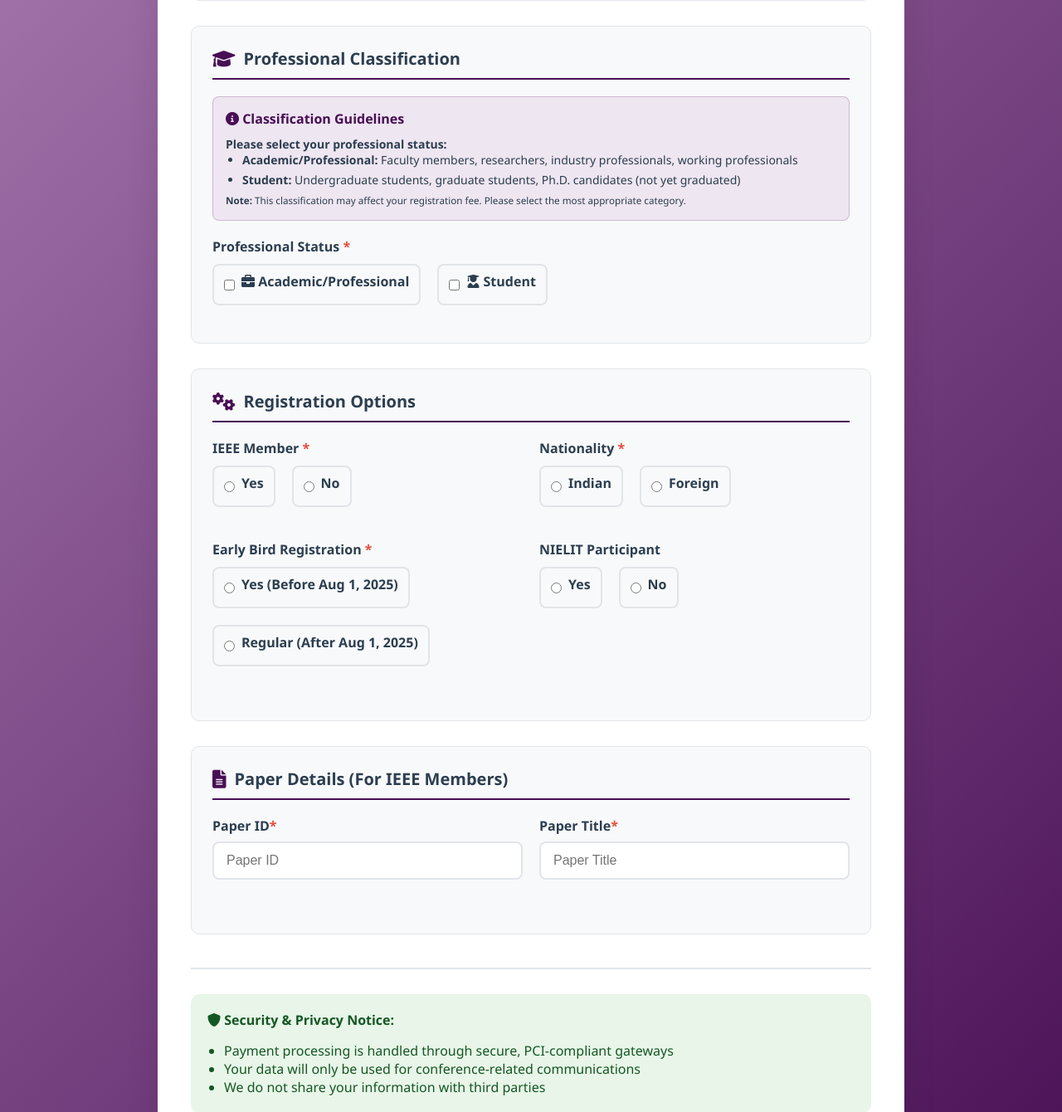
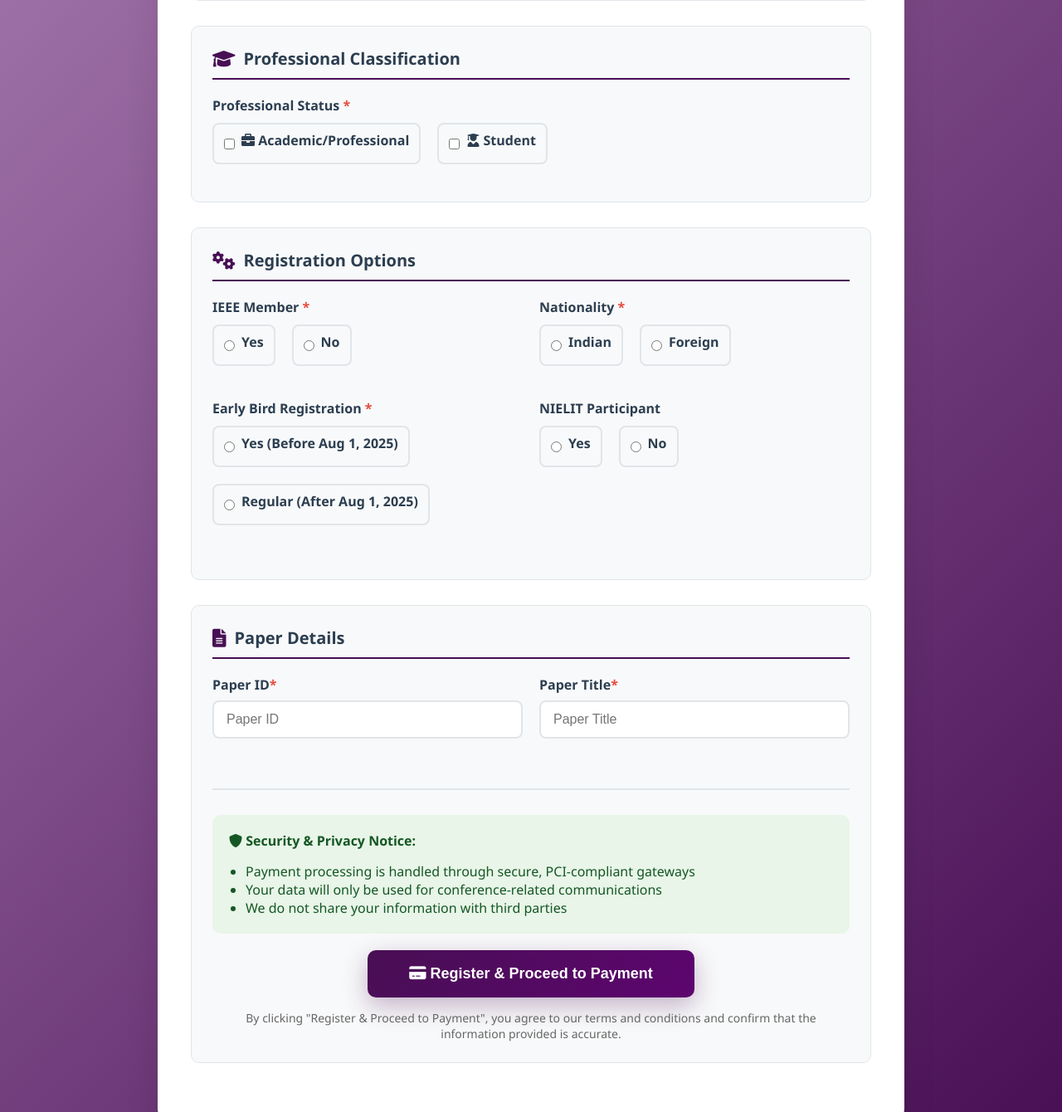
Before and after one commit to samarthdalela/wiecom, a PHP site: page /registrationform.php in a window 1280 px wide. Shown: the part 533-1873 px from the top of the page at 83% size. Run offline with PHP 8.4, Linux system fonts and the light colour scheme.

Commit message:
new update in the eregistartion form

```diff
--- a/classes/EasebuzzIntegration.php
+++ b/classes/EasebuzzIntegration.php
@@ -20,7 +20,7 @@
         $this->env = 'production';
 
         // Production return URL - Update this to your actual domain
-        $this->returnUrl = 'https://08da62ac74dd.ngrok-free.app/abc/payment_response.php';
+        $this->returnUrl = 'https://bc53643a3e08.ngrok-free.app/abc/payment_response.php';
 
         error_log("EaseBuzz Production Config Loaded - API Key: {$this->apiKey}");
     }
--- a/registrationform.php
+++ b/registrationform.php
@@ -619,15 +619,6 @@
                         Professional Classification
                     </h3>
 
-                    <div class="classification-info">
-                        <h4><i class="fas fa-info-circle"></i> Classification Guidelines</h4>
-                        <p><strong>Please select your professional status:</strong></p>
-                        <ul>
-                            <li><strong>Academic/Professional:</strong> Faculty members, researchers, industry professionals, working professionals</li>
-                            <li><strong>Student:</strong> Undergraduate students, graduate students, Ph.D. candidates (not yet graduated)</li>
-                        </ul>
-                        <p><small><strong>Note:</strong> This classification may affect your registration fee. Please select the most appropriate category.</small></p>
-                    </div>
 
                     <div class="form-group">
                         <label>Professional Status <span class="required">*</span></label>
@@ -651,48 +642,6 @@
                         </div>
                     </div>
 
-                    <!-- Additional Details for Academic/Professional
-                    <div id="academicProfessionalDetails" class="form-group" style="display: none;">
-                        <label for="txtInstitution">Institution/Organization <span class="required">*</span></label>
-                        <input type="text" id="txtInstitution" name="txtInstitution"
-                            value="<?php echo getFormValue('txtInstitution'); ?>"
-                            placeholder="Enter your institution or organization name">
-                    </div> -->
-
-                    <!-- Additional Details for Student -->
-                    <div id="studentDetails" style="display: none;">
-                        <!-- <div class="form-row">
-                            <div class="form-group">
-                                <label for="txtUniversity">University/College <span class="required">*</span></label>
-                                <input type="text" id="txtUniversity" name="txtUniversity"
-                                    value="<?php echo getFormValue('txtUniversity'); ?>"
-                                    placeholder="Enter your university or college name">
-                            </div>
-                            <div class="form-group">
-                                <label for="txtStudentId">Student ID</label>
-                                <input type="text" id="txtStudentId" name="txtStudentId"
-                                    value="<?php echo getFormValue('txtStudentId'); ?>"
-                                    placeholder="Enter your student ID">
-                            </div>
-                        </div> -->
-                        <div class="form-row">
-                            <div class="form-group">
-                                <label for="ddlDegreeLevel">Degree Level <span class="required">*</span></label>
-                                <select id="ddlDegreeLevel" name="ddlDegreeLevel">
-                                    <option value="">Select Degree Level</option>
-                                    <option value="undergraduate" <?php echo isOptionSelected('ddlDegreeLevel', 'undergraduate'); ?>>Undergraduate (Bachelor's)</option>
-                                    <option value="graduate" <?php echo isOptionSelected('ddlDegreeLevel', 'graduate'); ?>>Graduate (Master's)</option>
-                                    <option value="phd" <?php echo isOptionSelected('ddlDegreeLevel', 'phd'); ?>>Ph.D. Candidate</option>
-                                </select>
-                            </div>
-                            <div class="form-group">
-                                <label for="txtFieldOfStudy">Field of Study</label>
-                                <input type="text" id="txtFieldOfStudy" name="txtFieldOfStudy"
-                                    value="<?php echo getFormValue('txtFieldOfStudy'); ?>"
-                                    placeholder="e.g., Computer Science, Electrical Engineering">
-                            </div>
-                        </div>
-                    </div>
                 </div>
 
                 <!-- Registration Options Section -->
@@ -805,7 +754,7 @@
                     style="<?php echo getFormValue('rdbIEEEMember') == '1' ? 'display: block;' : 'display: none;'; ?>">
                     <h3 class="section-title">
                         <i class="fas fa-file-alt"></i>
-                        Paper Details (For IEEE Members)
+                        Paper Details
                     </h3>
 
                     <div class="form-row">
@@ -821,7 +770,15 @@
                                 value="<?php echo getFormValue('txtPaperTitle'); ?>" placeholder="Paper Title" required>
                         </div>
                     </div>
-                </div>
+                    <div class="classification-info" id="listenerInstructions" style="display: none;">
+    <h4><i class="fas fa-info-circle"></i> Instructions for Listener Participants</h4>
+    <p><strong>Please follow the guidelines below if you are registering as a Listener:</strong></p>
+    <ul>
+        <li><strong>Listener:</strong> Please enter <code>-</code> in the Paper ID and Paper Title sections.</li>
+    </ul>
+    <p><small><strong>Note:</strong> This classification may affect your registration fee. Please select the most appropriate category.</small></p>
+</div>
+
 
                 <!-- Amount Section -->
                 <div class="amount-display" id="amountSection"
@@ -1182,46 +1139,46 @@
             isValid = false;
         }
 
-        // Validate professional status
-        const professionalStatus = document.querySelector('input[name="chkProfessionalStatus[]"]:checked');
-        if (!professionalStatus) {
-            errors.push({
-                field: 'chkProfessionalStatus',
-                message: 'Please select your professional status'
-            });
-            isValid = false;
-        } else {
-            // Validate based on selected professional status
-            if (professionalStatus.value === 'academic_professional') {
-                const institution = document.getElementById('txtInstitution').value.trim();
-                if (!institution) {
-                    errors.push({
-                        field: 'txtInstitution',
-                        message: 'Institution/Organization is required for Academic/Professional'
-                    });
-                    isValid = false;
-                }
-            } else if (professionalStatus.value === 'student') {
-                const university = document.getElementById('txtUniversity').value.trim();
-                const degreeLevel = document.getElementById('ddlDegreeLevel').value;
+    //     // Validate professional status
+    //     const professionalStatus = document.querySelector('input[name="chkProfessionalStatus[]"]:checked');
+    //     if (!professionalStatus) {
+    //         errors.push({
+    //             field: 'chkProfessionalStatus',
+    //             message: 'Please select your professional status'
+    //         });
+    //         isValid = false;
+    //     } else {
+    //         // Validate based on selected professional status
+    //         if (professionalStatus.value === 'academic_professional') {
+    //             const institution = document.getElementById('txtInstitution').value.trim();
+    //             if (!institution) {
+    //                 errors.push({
+    //                     field: 'txtInstitution',
+    //                     message: 'Institution/Organization is required for Academic/Professional'
+    //                 });
+    //                 isValid = false;
+    //             }
+    //         } else if (professionalStatus.value === 'student') {
+    //             const university = document.getElementById('txtUniversity').value.trim();
+    //             const degreeLevel = document.getElementById('ddlDegreeLevel').value;
 
-                if (!university) {
-                    errors.push({
-                        field: 'txtUniversity',
-                        message: 'University/College is required for students'
-                    });
-                    isValid = false;
-                }
+    //             if (!university) {
+    //                 errors.push({
+    //                     field: 'txtUniversity',
+    //                     message: 'University/College is required for students'
+    //                 });
+    //                 isValid = false;
+    //             }
 
-                if (!degreeLevel) {
-                    errors.push({
-                        field: 'ddlDegreeLevel',
-                        message: 'Please select your degree level'
-                    });
-                    isValid = false;
-                }
-            }
-        }
+    //             if (!degreeLevel) {
+    //                 errors.push({
+    //                     field: 'ddlDegreeLevel',
+    //                     message: 'Please select your degree level'
+    //                 });
+    //                 isValid = false;
+    //             }
+    //         }
+    //     }
 
         // Validate radio buttons
         if (!document.querySelector('input[name="rdbIEEEMember"]:checked')) {
@@ -1248,45 +1205,45 @@
             });
         }
 
-        // Validate IEEE ID if IEEE member is selected
-        const ieeeYes = document.getElementById('ieeeYes').checked;
-        const ieeeId = document.getElementById('txtIEEEId').value.trim();
+    //     // Validate IEEE ID if IEEE member is selected
+    //     const ieeeYes = document.getElementById('ieeeYes').checked;
+    //     const ieeeId = document.getElementById('txtIEEEId').value.trim();
 
-        if (ieeeYes) {
-            if (!ieeeId) {
-                errors.push({
-                    field: 'txtIEEEId',
-                    message: 'IEEE Member ID is required for IEEE members'
-                });
-                isValid = false;
-            } else if (ieeeId.length !== 8 || !/^[0-9]{8}$/.test(ieeeId)) {
-                errors.push({
-                    field: 'txtIEEEId',
-                    message: 'IEEE Member ID must be exactly 8 digits'
-                });
-                isValid = false;
-            }
+        // if (ieeeYes) {
+        //     if (!ieeeId) {
+        //         errors.push({
+        //             field: 'txtIEEEId',
+        //             message: 'IEEE Member ID is required for IEEE members'
+        //         });
+        //         isValid = false;
+        //     } else if (ieeeId.length !== 8 || !/^[0-9]{8}$/.test(ieeeId)) {
+        //         errors.push({
+        //             field: 'txtIEEEId',
+        //             message: 'IEEE Member ID must be exactly 8 digits'
+        //         });
+        //         isValid = false;
+        //     }
 
-            // Validate paper details for IEEE members
-            const paperId = document.getElementById('txtPaperId').value.trim();
-            const paperTitle = document.getElementById('txtPaperTitle').value.trim();
+    //         // Validate paper details for IEEE members
+    //         const paperId = document.getElementById('txtPaperId').value.trim();
+    //         const paperTitle = document.getElementById('txtPaperTitle').value.trim();
 
-            if (!paperId) {
-                errors.push({
-                    field: 'txtPaperId',
-                    message: 'Paper ID is required for IEEE members'
-                });
-                isValid = false;
-            }
+    //         if (!paperId) {
+    //             errors.push({
+    //                 field: 'txtPaperId',
+    //                 message: 'Paper ID is required for IEEE members'
+    //             });
+    //             isValid = false;
+    //         }
 
-            if (!paperTitle) {
-                errors.push({
-                    field: 'txtPaperTitle',
-                    message: 'Paper Title is required for IEEE members'
-                });
-                isValid = false;
-            }
-        }
+    //         if (!paperTitle) {
+    //             errors.push({
+    //                 field: 'txtPaperTitle',
+    //                 message: 'Paper Title is required for IEEE members'
+    //             });
+                // isValid = false;
+
+        // }
 
         if (!isValid) {
             // Hide loading overlay
@@ -1431,7 +1388,24 @@
             this.parentNode.appendChild(errorDiv);
         }
     });
-    </script>
+    function toggleListenerInstructions() {
+        const category = document.getElementById('ddlCategory').value;
+        const listenerInfo = document.getElementById('listenerInstructions');
+
+        if (category === '2') { // Assuming '2' is Listener
+            listenerInfo.style.display = 'block';
+        } else {
+            listenerInfo.style.display = 'none';
+        }
+    }
+
+    // Trigger once on page load
+    document.addEventListener('DOMContentLoaded', toggleListenerInstructions);
+
+    // Update when dropdown changes
+    document.getElementById('ddlCategory').addEventListener('change', toggleListenerInstructions);
+</script>
+
 </body>
 
 </html>
```
